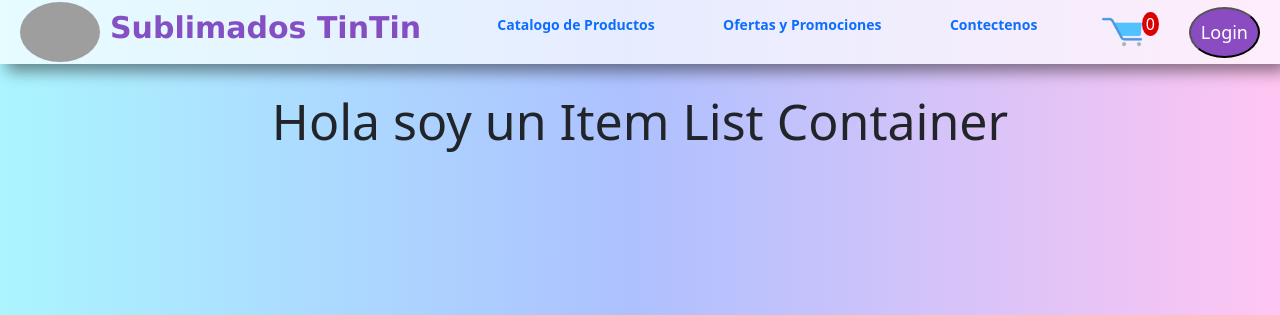
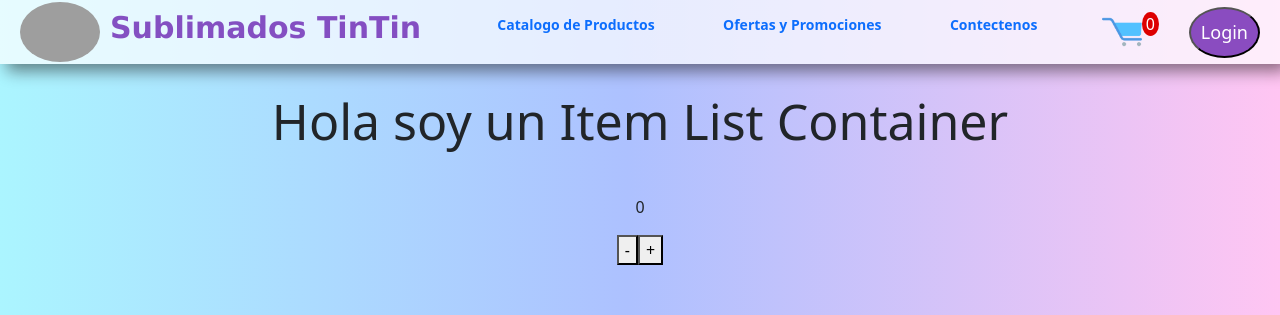
Before and after one commit to juanmann1/sublimados-tintin-barbosa, a React (Create React App) app: page / in a window 1280 px wide. Shown: the top 315 px of the page. Built offline with nearby package versions, Linux system fonts and the light colour scheme; grey boxes are pictures that could not be loaded.

Commit message:
add component Count
creacion de componente contador para articulos de carrito estilos pendientes

```diff
--- a/src/App.js
+++ b/src/App.js
@@ -1,7 +1,7 @@
 
 import './App.css';
 import Nav from './components/navBar';
-import ItemListContainer from './components/itemListContainer';
+import ItemListContainer from './components/ItemListContainer';
 
 import 'bootstrap/dist/css/bootstrap.min.css';
 function App() {
--- /dev/null
+++ b/src/components/ItemCount.jsx
@@ -0,0 +1,15 @@
+import React from "react";
+import { useState } from 'react';
+const ItemCount = () => {
+    let [count, setCount] = useState(0);
+    return (
+        <div>
+            <div>
+                <p>{count}</p>
+                <button onClick={() => { setCount(count - 1) }}>-</button>
+                <button onClick={() => { setCount(count + 1) }}>+</button>
+            </div>
+        </div>
+    )
+}
+export default ItemCount;
--- a/src/components/itemListContainer.jsx
+++ b/src/components/itemListContainer.jsx
@@ -1,4 +1,5 @@
 import React from 'react';
+import ItemCount from './ItemCount';
 
 const ItemListContainer = ({ props }) => {
 
@@ -8,7 +9,12 @@
     }
 
     return (
-        <p style={customStylep}>{props}</p>
+        <div>
+            <p style={customStylep}>{props}</p>
+            <ItemCount />
+
+
+        </div>
     )
 
 
--- a/src/components/navBar.jsx
+++ b/src/components/navBar.jsx
@@ -1,5 +1,5 @@
 import React from 'react';
-import CartWidget from './cartWidget'
+import CartWidget from './CartWidget'
 
 const nav = (props) => {
 
```
Also changed, not shown: package.json (line endings or trailing spaces), src/logo.svg (deleted), 1 other file (tests, documents, lock files or other folders).
